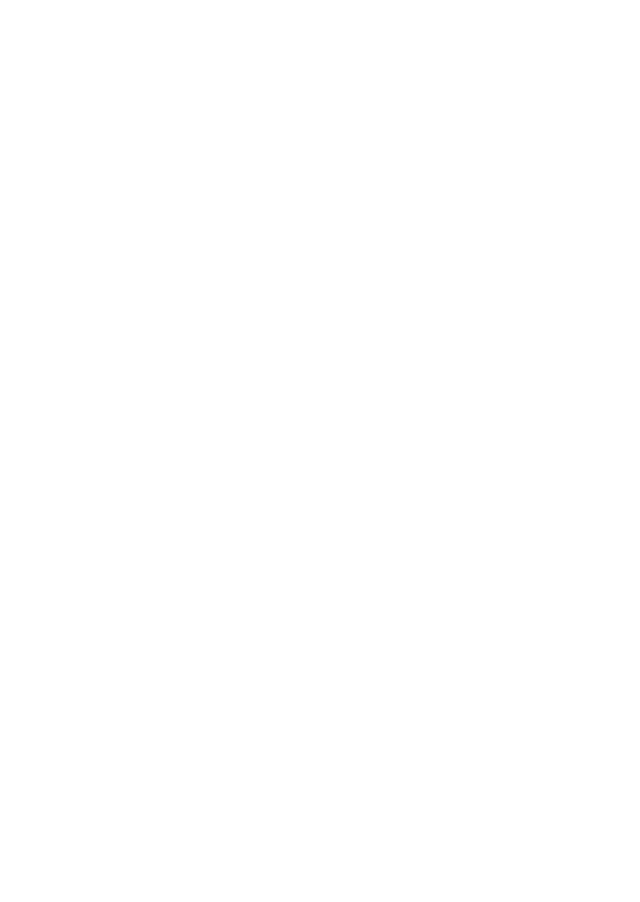
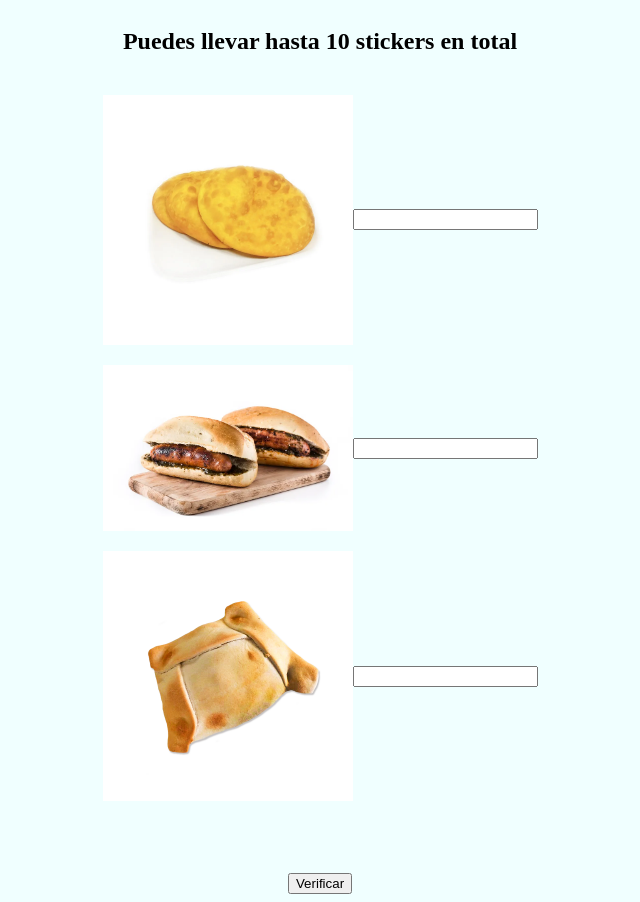
Before and after one commit to nicolascr726/condiciones, a plain HTML site: page pagina2/index.html in a window 1280 px wide. Shown: the whole page, without its empty margins (320-960 px from the left). Before the commit the page ends 800 px from the top, so only its background shows below. Drawn offline with Linux system fonts and the light colour scheme.

Commit message:
add index.html and style.ss to pagina2

```diff
--- a/pagina2/assets/css/style.css
+++ b/pagina2/assets/css/style.css
@@ -0,0 +1,21 @@
+body{
+    background-color: azure;
+}
+
+.container {
+    display: flex;
+    flex-direction: column;
+    align-items: center;
+    flex-wrap: nowrap;
+    gap: 20px;
+}
+
+.card {
+    display: flex;
+    justify-content: center;
+    align-items: center;
+}
+
+img {
+    width: 250px;
+}
--- a/pagina2/index.html
+++ b/pagina2/index.html
@@ -5,9 +5,31 @@
     <meta name="viewport" content="width=device-width, initial-scale=1.0">
     <link rel="stylesheet" href="../pagina2/assets/css/style.css">
     <script src="../pagina2/assets/js/script.js"></script>
-    <title>Document</title>
+    <title>Pagina2</title>
 </head>
 <body>
-
+    <div class="container">
+        <h2>Puedes llevar hasta 10 stickers en total</h2>
+        <div class="card">
+            <img src="../pagina2/assets/img/sopaipilla.jpg" class="card-img" alt="imagen de dos sopaipillas">
+            <div class="card-body">
+                <input type="text" id="sopaipilla">
+            </div>
+        </div>
+        <div class="card">
+            <img src="../pagina2/assets/img/choripan.jpg" class="card-img" alt="imagen de dos choripanes">
+            <div class="card-body">
+                <input type="text" id="choripan">
+            </div>
+        </div>
+        <div class="card">
+            <img src="../pagina2/assets/img/empanada.jpg" class="card-img" alt="imagen de una empanada de pino">
+            <div class="card-body">
+                <input type="text" id="empanada">
+            </div>
+        </div>
+        <p id="result"></p>
+        <button onclick="check()">Verificar</button>
+    </div>
 </body>
 </html>
```
